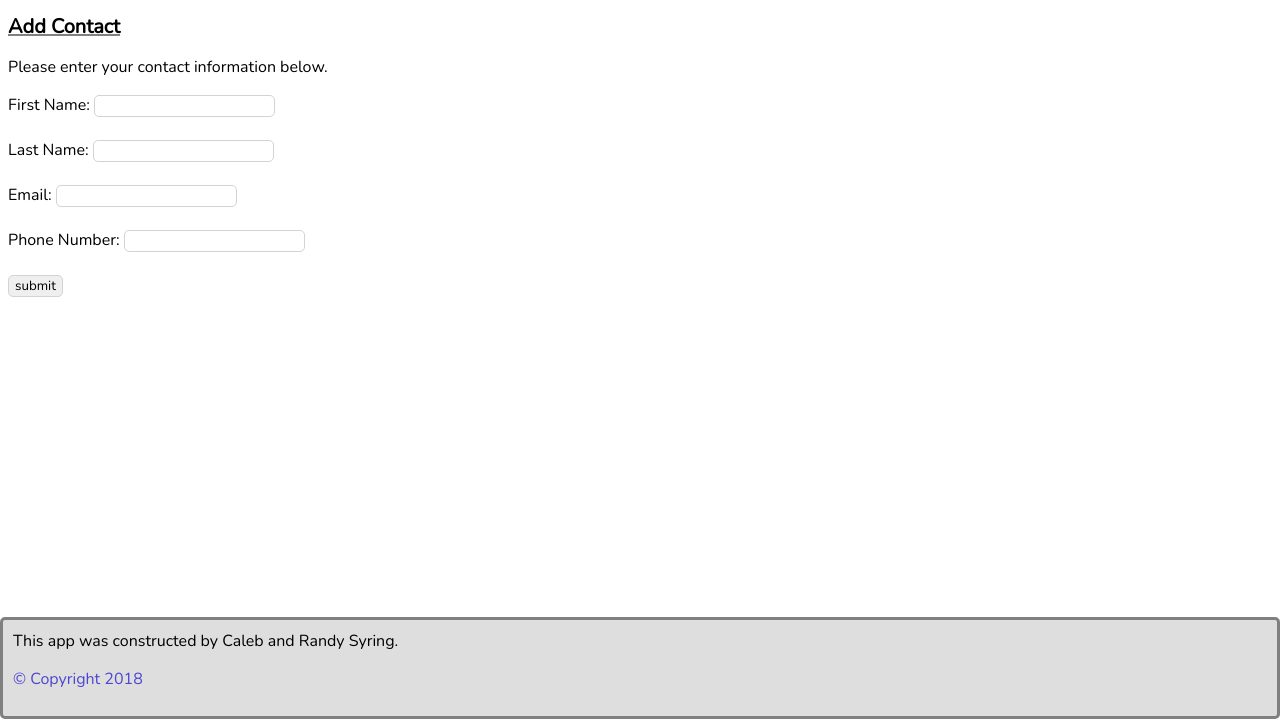
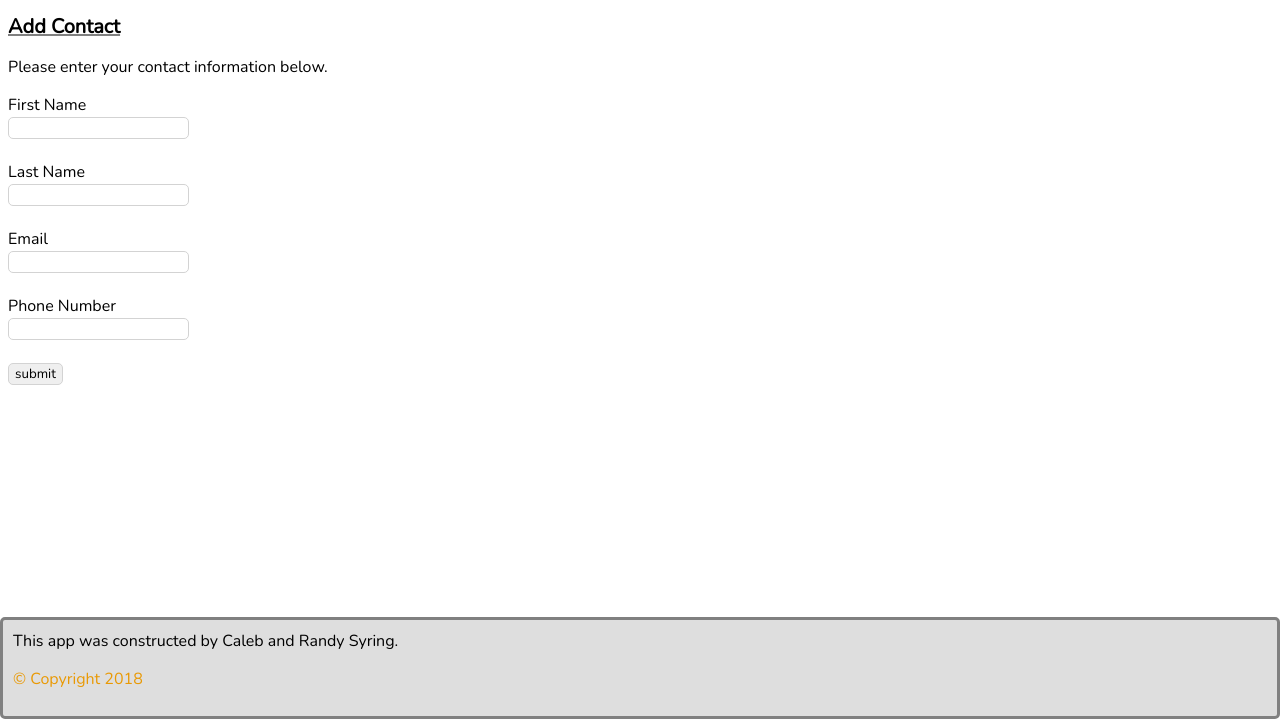
Before and after one commit to cls16/contacts, a Flask app: page /addcontact in a window 1280 px wide. Shown: the part 81-800 px from the top of the page. Run offline with Flask 2, Linux system fonts and the light colour scheme; a user stored in the database is signed in.

Commit message:
change some form formatting and css

```diff
--- a/contacts/static/style.css
+++ b/contacts/static/style.css
@@ -72,8 +72,8 @@ td, th {
 }
 
 th{
-    background-color:#4c45d0;
-    color:#ffffff;
+    background-color:#ffa500;
+    color:#000000;
     border:none;
     font-size:20px;
 }
@@ -104,7 +104,7 @@ footer{
 }
 
 #copyright{
-    color: #4c45d0;
+    color: #e99904;
 }
 
 input{
--- a/contacts/templates/form.html
+++ b/contacts/templates/form.html
@@ -7,13 +7,17 @@ Add Contact
 <h1>Add Contact</h1>
 <p>{{ message }}</p>
 <form action="" method="post" novalidate>
-    First Name: <input type="text" name="firstname" value="{{ values['firstname'] }}"><br>
+    First Name <br>
+    <input type="text" name="firstname" value="{{ values['firstname'] }}"><br>
     {{ field_error('firstname') }}<br>
-    Last Name: <input type="text" name="lastname" value="{{ values['lastname'] }}"><br>
+    Last Name <br>
+    <input type="text" name="lastname" value="{{ values['lastname'] }}"><br>
     {{ field_error('lastname') }}<br>
-    Email: <input type="" name="email" value="{{ values['email'] }}"><br>
+    Email <br>
+    <input type="" name="email" value="{{ values['email'] }}"><br>
     {{ field_error('email') }}<br>
-    Phone Number: <input type="tel" name="phonenumber" value="{{ values['phonenumber'] }}"><br>
+    Phone Number <br>
+    <input type="tel" name="phonenumber" value="{{ values['phonenumber'] }}"><br>
     {{ field_error('phonenumber') }}<br>
     <input type="submit" value="submit">
 </form>
```
